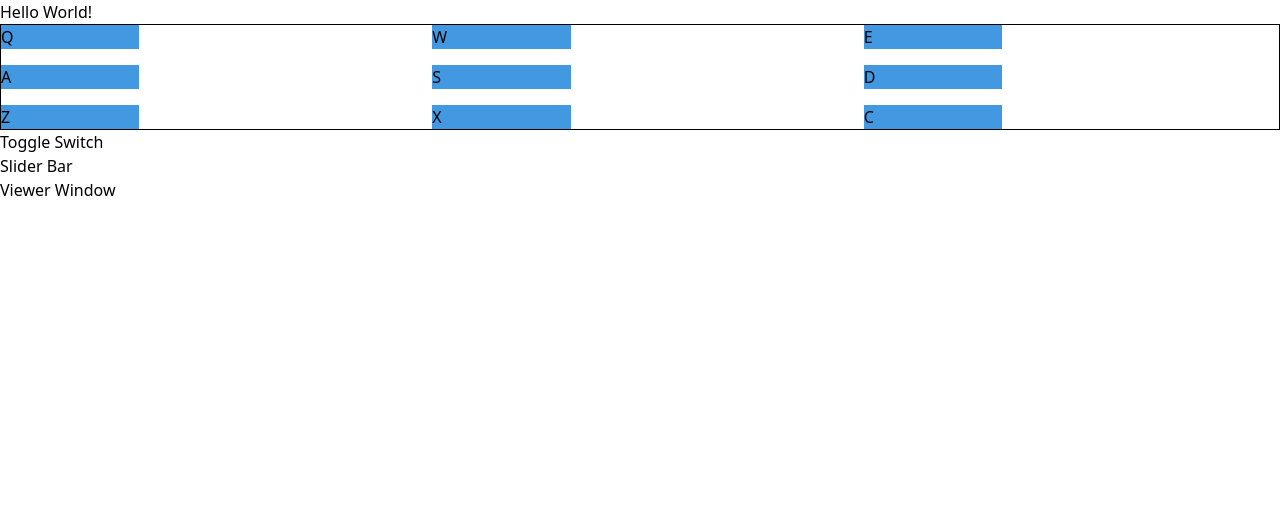
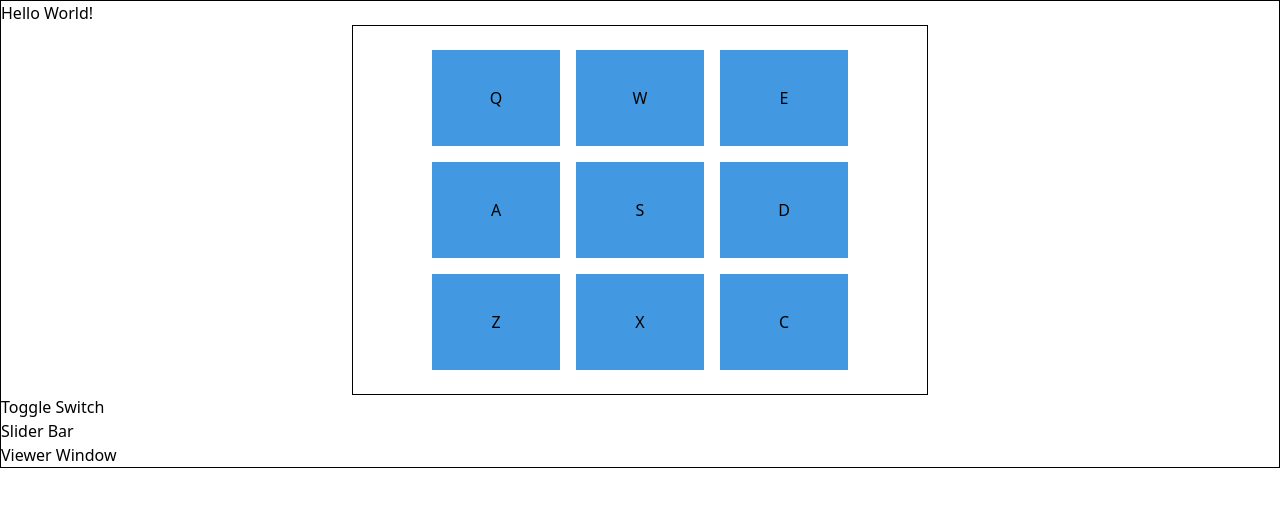
Before and after one commit to Dallen43/FCC-Drum-Machine, a React (Create React App) app: page / in a window 1280 px wide. Shown: the top 506 px of the page. Built offline with nearby package versions, Linux system fonts and the light colour scheme.

Commit message:
improved tailwind integration

```diff
--- a/src/App.js
+++ b/src/App.js
@@ -18,7 +18,7 @@ const App = () => {
   ]);
 
   return (
-    <div className="app-container container mx-auto">
+    <div className="app-container container mx-auto border border-black">
       Hello World!
       <DrumPad sounds={sounds} />
       <Toggle />
--- a/src/components/drumpad/DrumButton.js
+++ b/src/components/drumpad/DrumButton.js
@@ -1,9 +1,14 @@
 import React from "react";
 
 const DrumButton = ({ key, value }) => {
+  //Need to do it this way because doesn't seem to be any way to centre a tailwind grid
+  //See https://tailwindcss.com/components/flexbox-grids/#column-spacing
+  //See the DrumPad parent component for the other part of this
   return (
-    <div className="drum-button bg-blue-500 w-1/3 h-1/3" key={key}>
-      {value}
+    <div className="drum-button p-2" key={key}>
+      <div className="flex bg-blue-500 w-32 h-24 justify-center items-center">
+        {value}
+      </div>
     </div>
   );
 };
--- a/src/components/drumpad/DrumPad.js
+++ b/src/components/drumpad/DrumPad.js
@@ -3,8 +3,8 @@ import DrumButton from "./DrumButton";
 
 const DrumPad = ({ sounds }) => {
   return (
-    <section className="drumpad-container border border-black">
-      <div className="drum-pad grid gap-4 grid-cols-3 grid-rows-3">
+    <section className="drumpad-container border border-black max-w-xl mx-auto">
+      <div className="drum-pad flex flex-wrap -m-2 p-6 justify-center">
         {sounds.map((sound) => (
           <DrumButton key={sound.sound_id} value={sound.sound_name} />
         ))}
```
